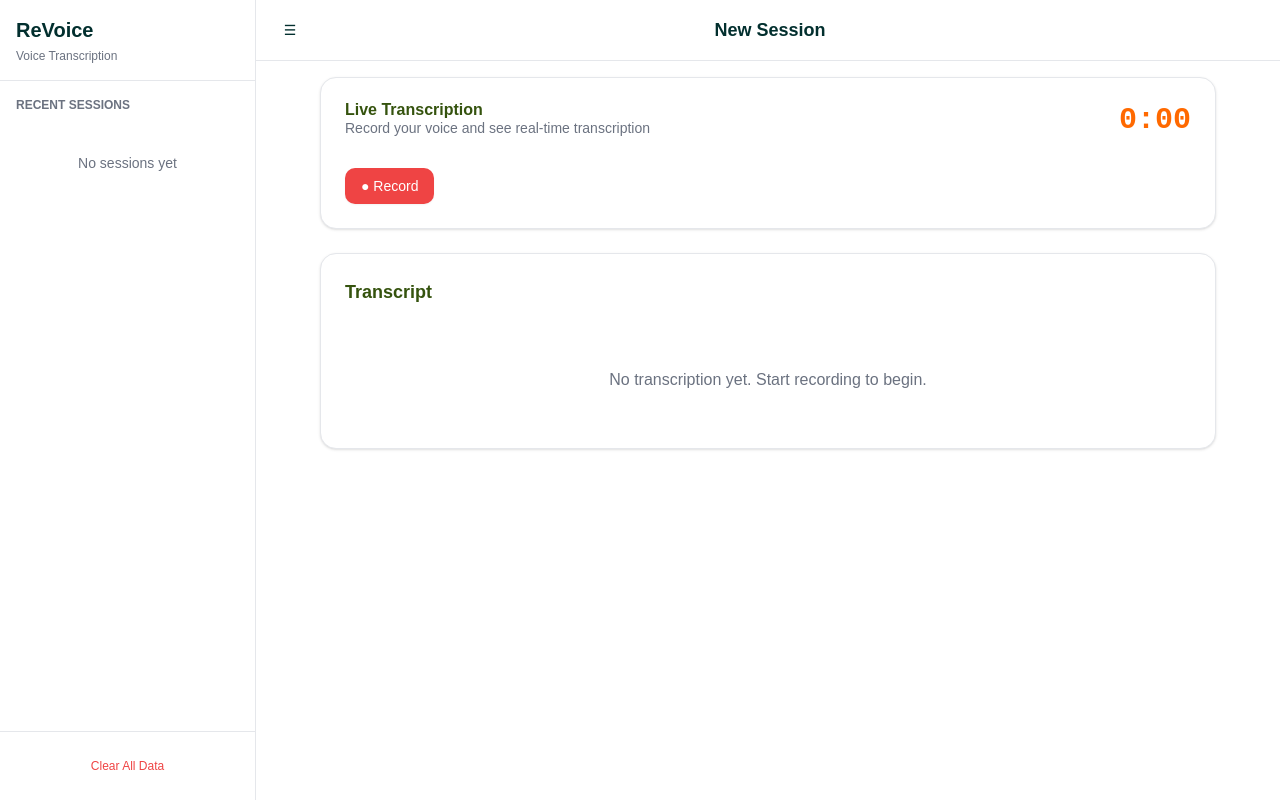
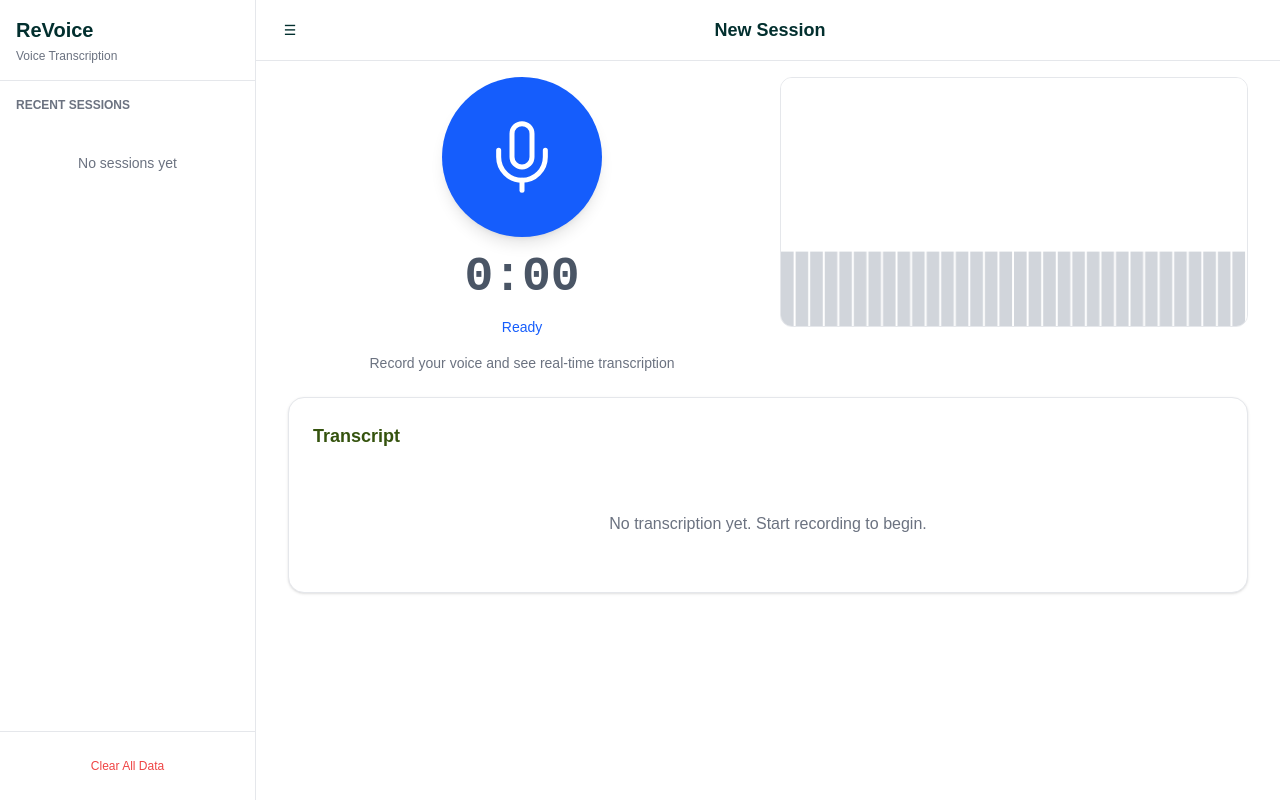
Before and after one commit to andymagill/revoice, a SvelteKit app: page / in a window 1280 px wide. Built offline with nearby package versions, Linux system fonts and the light colour scheme.

Commit message:
feat: enhance Recording button design and  EqVisualizer, improve recording controls behaviour and design

```diff
--- a/src/routes/+page.svelte
+++ b/src/routes/+page.svelte
@@ -7,6 +7,7 @@
 	import TranscriptionProvider from '$lib/components/TranscriptionProvider.svelte';
 	import { Button } from '$lib/components/ui/button/index.js';
 	import { Card, CardContent, CardDescription, CardHeader, CardTitle } from '$lib/components/ui/card/index.js';
+	import { Mic } from 'lucide-svelte';
 	import type { TranscriptionResult } from '$lib/types';
 
 	/**
@@ -19,6 +20,8 @@
 	let transcript: TranscriptionResult[] = $state([]);
 	let recordingTime: number = $state(0);
 	let sessionId: number | null = null;
+	let showClearConfirm: boolean = $state(false);
+	let suppressTranscriptionErrors: boolean = false;
 
 	let mediaRecorder: MediaRecorder | null = null;
 	let audioChunks: Blob[] = [];
@@ -89,13 +92,21 @@
 				await engine.start(stream);
 
 				const unsubscribeResult = engine.onResult((result: TranscriptionResult) => {
+					// Only process results if not paused
+					if (!isPaused) {
 						transcript = [...transcript, result];
 						if (result.isFinal && sessionId) {
 							storeTranscript(sessionId, result.text, Date.now() - (startTime || 0), true);
 						}
+					}
 				});
 
 				const unsubscribeError = engine.onError((error) => {
+					// Suppress errors when paused since the recognition times out naturally
+					if (suppressTranscriptionErrors) {
+						console.debug('Suppressed error during pause:', error.message);
+						return;
+					}
 					console.error('Transcription error:', error);
 				});
 			}
@@ -110,7 +121,12 @@
 		}
 	}
 
-	async function stopRecording() {
+	async function confirmClearRecording() {
+		showClearConfirm = false;
+		await clearRecording();
+	}
+
+	async function clearRecording() {
 		if (!isRecording) return;
 
 		try {
@@ -130,23 +146,53 @@
 				clearInterval(timerInterval);
 			}
 
+			// Clear all recording state
 			isRecording = false;
 			isPaused = false;
+			transcript = [];
+			recordingTime = 0;
+			analyser = null;
+			sessionId = null;
 		} catch (error) {
-			console.error('Failed to stop recording:', error);
+			console.error('Failed to clear recording:', error);
 		}
 	}
 
-	function pauseRecording() {
+	async function pauseRecording() {
 		if (!isRecording || !mediaRecorder) return;
+		try {
 			mediaRecorder.pause();
 			isPaused = true;
+			suppressTranscriptionErrors = true;
+
+			// Stop the timer when paused
+			if (timerInterval) {
+				clearInterval(timerInterval);
+				timerInterval = null;
 			}
 
-	function resumeRecording() {
+			console.log('Recording paused');
+		} catch (error) {
+			console.error('Error pausing recording:', error);
+		}
+	}
+
+	async function resumeRecording() {
 		if (!isRecording || !mediaRecorder) return;
+		try {
 			mediaRecorder.resume();
+			suppressTranscriptionErrors = false;
+
+			// Restart timer
+			timerInterval = setInterval(() => {
+				recordingTime = Date.now() - (startTime || 0);
+			}, 100);
+
 			isPaused = false;
+			console.log('Recording resumed');
+		} catch (error) {
+			console.error('Error resuming recording:', error);
+		}
 	}
 
 	function formatTime(ms: number): string {
@@ -156,70 +202,172 @@
 		return `${minutes}:${secs.toString().padStart(2, '0')}`;
 	}
 
+	async function handleMicClick() {
+		if (!isRecording) {
+			// Start recording
+			await startRecording();
+		} else if (isPaused) {
+			// Resume recording
+			await resumeRecording();
+		} else {
+			// Pause recording
+			await pauseRecording();
+		}
+	}
+
 	let startTime: number | null = null;
 </script>
 
 <TranscriptionProvider {engine}>
-	<div class="max-w-4xl mx-auto space-y-6">
-		<!-- Recording Controls -->
-		<Card>
-			<CardHeader>
-				<div class="flex items-center justify-between">
-					<div>
-						<CardTitle>Live Transcription</CardTitle>
-						<CardDescription>Record your voice and see real-time transcription</CardDescription>
+	<div class="max-w-6xl mx-auto space-y-6 px-4">
+		<!-- Recording Controls Section -->
+		<div class="lg:flex lg:gap-6 lg:items-start">
+			<!-- Left Column: Centered Controls -->
+			<div class="flex-1 flex flex-col items-center justify-center gap-4 py-8 lg:py-0">
+				<!-- Large Microphone Button with Animation -->
+				<div class="relative">
+					<!-- Rotating/Throbbing border when recording -->
+					{#if isRecording && !isPaused}
+						<div
+							class="absolute inset-0 rounded-full border-2 border-transparent border-t-red-500 border-r-red-500 pointer-events-none"
+							style="animation: spin 2s linear infinite;"
+						></div>
+						<div
+							class="absolute inset-0 rounded-full border-2 border-red-500 opacity-20 pointer-events-none"
+							style="animation: throb 1.5s cubic-bezier(0.4, 0, 0.6, 1) infinite;"
+						></div>
+					{/if}
+
+					<!-- Main Button Circle -->
+					<button
+						onclick={handleMicClick}
+						class="
+							w-40 h-40 rounded-full flex items-center justify-center
+							transition-all duration-300 transform
+							{isRecording && !isPaused
+								? 'bg-red-500 text-white shadow-xl shadow-red-500/50 hover:shadow-2xl hover:shadow-red-500/70'
+								: isRecording && isPaused
+									? 'bg-amber-500 text-white shadow-xl shadow-amber-500/50 hover:shadow-2xl hover:amber-500/70'
+									: 'bg-blue-600 text-white hover:bg-blue-700 hover:scale-110 hover:shadow-2xl hover:shadow-blue-500/50 active:scale-95 shadow-lg'}
+							focus:outline-none focus:ring-4 focus:ring-offset-2
+							{isRecording && !isPaused ? 'focus:ring-red-500/50' : isRecording && isPaused ? 'focus:ring-amber-500/50' : 'focus:ring-blue-500/50'}
+						"
+						title={isRecording ? (isPaused ? 'Click to resume recording' : 'Click to pause recording') : 'Click to start recording'}
+					>
+						<!-- Microphone Icon from lucide-svelte -->
+						<Mic class="w-20 h-20" strokeWidth={1.5} />
+					</button>
 				</div>
-					<div class="text-3xl font-mono font-bold text-primary">
+
+				<!-- Recording Time Display -->
+				<div class="text-center">
+					<div class="text-5xl font-mono font-bold {isRecording && !isPaused
+						? 'text-red-500'
+						: isRecording && isPaused
+							? 'text-amber-500'
+							: 'text-gray-600'} transition-colors duration-300">
 						{formatTime(recordingTime)}
 					</div>
 				</div>
-			</CardHeader>
-			<CardContent class="space-y-6">
-				{#if analyser}
-					<div>
-						<EqVisualizer {analyser} barCount={32} height={150} />
-					</div>
+
+				<!-- State Label and Clear Button -->
+				<div class="flex flex-col items-center gap-3">
+					<!-- Status Label below time -->
+					<p class="text-sm font-medium {isRecording && !isPaused
+						? 'text-red-500'
+						: isRecording && isPaused
+							? 'text-amber-500'
+							: 'text-blue-600'} transition-colors duration-300">
+						{#if !isRecording}
+							Ready
+						{:else if isPaused}
+							Paused
+						{:else}
+							Recording
 						{/if}
+					</p>
 
-				<div class="flex gap-3 flex-wrap">
-					{#if !isRecording}
+					<!-- Clear Recording Button (only show during recording) -->
+					{#if isRecording}
 						<Button
-							onclick={startRecording}
-							variant="destructive"
+							onclick={() => (showClearConfirm = true)}
+							variant="outline"
+							size="sm"
 							class="flex items-center gap-2"
 						>
-							● Record
-						</Button>
-					{:else}
-						{#if !isPaused}
-							<Button
-								onclick={pauseRecording}
-								variant="secondary"
-								class="flex items-center gap-2"
-							>
-								⏸ Pause
-							</Button>
-						{:else}
-							<Button
-								onclick={resumeRecording}
-								variant="default"
-								class="flex items-center gap-2"
-							>
-								▶ Resume
-							</Button>
-						{/if}
-
-						<Button
-							onclick={stopRecording}
-							variant="outline"
-							class="flex items-center gap-2"
-						>
-							⏹ Stop
+							✕ Clear
 						</Button>
 					{/if}
 				</div>
+
+				<!-- Status Description -->
+				<p class="text-sm text-muted-foreground text-center max-w-xs">
+					{#if !isRecording}
+						Record your voice and see real-time transcription
+					{:else if isPaused}
+						Recording paused. Click the microphone to resume.
+					{:else}
+						Recording in progress. Click to pause.
+					{/if}
+				</p>
+			</div>
+
+			<!-- Right Column: EQ Visualizer (hidden on mobile) -->
+			<div class="hidden lg:flex lg:flex-1 lg:items-center lg:justify-center">
+				<div class="w-full">
+					<EqVisualizer
+						{analyser}
+						barCount={32}
+						height={250}
+						barColor={isRecording && !isPaused ? '#ef4444' : isRecording && isPaused ? '#f59e0b' : '#3b82f6'}
+						disabledBarColor="#d1d5db"
+						disabled={!isRecording}
+					/>
+				</div>
+			</div>
+		</div>
+
+		<!-- Mobile EQ Visualizer (shown below controls on mobile) -->
+		<div class="lg:hidden">
+			<EqVisualizer
+				{analyser}
+				barCount={32}
+				height={200}
+				barColor={isRecording && !isPaused ? '#ef4444' : isRecording && isPaused ? '#f59e0b' : '#3b82f6'}
+				disabledBarColor="#d1d5db"
+				disabled={!isRecording}
+			/>
+		</div>
+
+		<!-- Confirmation Dialog -->
+		{#if showClearConfirm}
+			<div class="fixed inset-0 bg-black/50 flex items-center justify-center z-50" onclick={() => (showClearConfirm = false)}>
+				<Card class="w-full max-w-sm mx-4" onclick={(e) => e.stopPropagation()}>
+					<CardHeader>
+						<CardTitle>Clear Recording?</CardTitle>
+						<CardDescription>
+							This will stop the current recording and clear the transcript. This action cannot be undone.
+						</CardDescription>
+					</CardHeader>
+					<CardContent class="flex gap-3">
+						<Button
+							onclick={() => (showClearConfirm = false)}
+							variant="outline"
+							class="flex-1"
+						>
+							Cancel
+						</Button>
+						<Button
+							onclick={confirmClearRecording}
+							variant="destructive"
+							class="flex-1"
+						>
+							Clear
+						</Button>
 					</CardContent>
 				</Card>
+			</div>
+		{/if}
 
 		<!-- Transcription Display -->
 		<Card>
@@ -253,3 +401,29 @@
 		</Card>
 	</div>
 </TranscriptionProvider>
+
+<style>
+	@keyframes spin {
+		from {
+			transform: rotate(0deg);
+		}
+		to {
+			transform: rotate(360deg);
+		}
+	}
+
+	@keyframes throb {
+		0% {
+			opacity: 0.2;
+			transform: scale(1);
+		}
+		50% {
+			opacity: 0;
+			transform: scale(1.1);
+		}
+		100% {
+			opacity: 0.2;
+			transform: scale(1);
+		}
+	}
+</style>
```
Also changed, not shown: src/lib/components/EqVisualizer.svelte (+35 -11 lines). Lines whose indentation alone changed are shown as unchanged.
